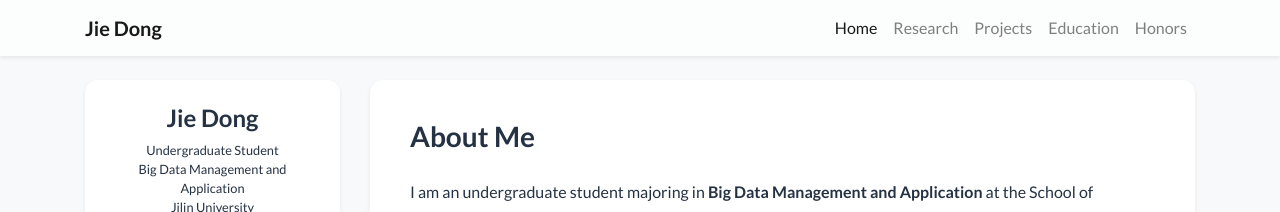
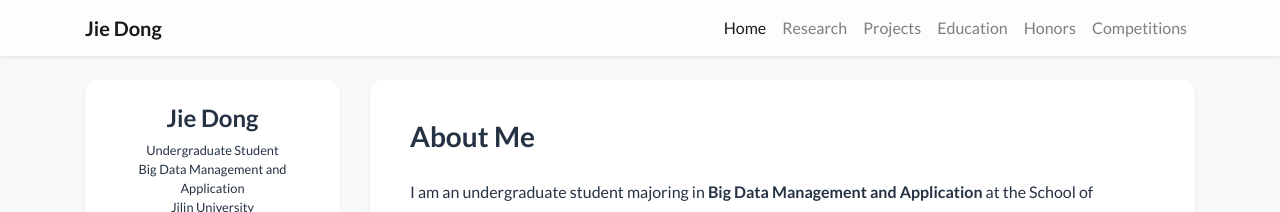
Before and after one commit to The-Tracker/The-Tracker.github.io, a Jekyll site: the page built from index.html, in a window 1280 px wide. Shown: the top 212 px of the page. Built offline with Jekyll 4.4.1, drawn with Linux system fonts in a browser that asks for light colours; nearby versions of some CDN libraries; a style sheet for code colours, icons or effects is not loaded.

Commit message:
Add navigation to selected competition awards

```diff
--- a/_includes/navbar.html
+++ b/_includes/navbar.html
@@ -15,6 +15,7 @@
         <li class="nav-item"><a class="nav-link" href="{{ '/' | relative_url }}#projects">Projects</a></li>
         <li class="nav-item"><a class="nav-link" href="{{ '/' | relative_url }}#education">Education</a></li>
         <li class="nav-item"><a class="nav-link" href="{{ '/' | relative_url }}#honors">Honors</a></li>
+        <li class="nav-item"><a class="nav-link" href="{{ '/' | relative_url }}#competitions">Competitions</a></li>
       </ul>
     </div>
   </div>
```
